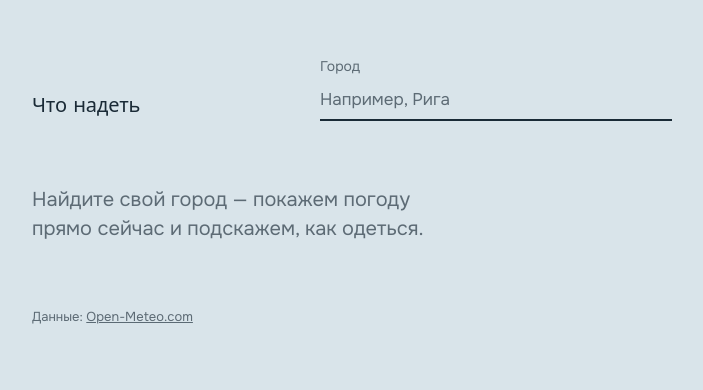
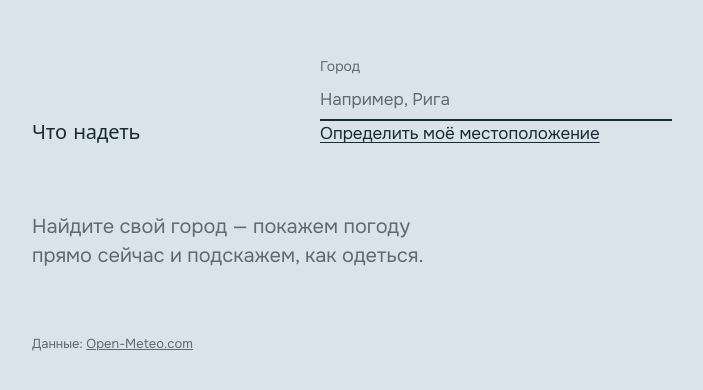
Before and after one commit to El1teX/weather-wear, a React (Vite) app: page / in a window 1280 px wide. Shown: the top 390 px of the page, without its empty margins (288-991 px from the left). Built offline with nearby package versions, Linux system fonts and the light colour scheme; a web font is replaced by a local one.

Commit message:
feat: блок пожелания на день и кнопка «Определить моё местоположение»

```diff
--- a/src/components/CitySearch.jsx
+++ b/src/components/CitySearch.jsx
@@ -1,5 +1,5 @@
 import { useEffect, useId, useRef, useState } from 'react';
-import { searchCities } from '../api/weather';
+import { reverseGeocode, searchCities } from '../api/weather';
 
 const DEBOUNCE_MS = 350;
 
@@ -15,8 +15,10 @@ export default function CitySearch({ onSelect }) {
   const [open, setOpen] = useState(false);
   const [active, setActive] = useState(-1);
   const [status, setStatus] = useState('idle'); // idle | loading | empty | error
+  const [geo, setGeo] = useState({ status: 'idle', message: '' }); // idle | locating | error
   const listId = useId();
   const wrapRef = useRef(null);
+  const geoSupported = typeof navigator !== 'undefined' && 'geolocation' in navigator;
 
   useEffect(() => {
     const q = query.trim();
@@ -57,6 +59,28 @@ export default function CitySearch({ onSelect }) {
     setQuery('');
     setResults([]);
     setOpen(false);
+  }
+
+  function locate() {
+    setGeo({ status: 'locating', message: '' });
+    navigator.geolocation.getCurrentPosition(
+      async ({ coords }) => {
+        const city = await reverseGeocode({
+          latitude: coords.latitude,
+          longitude: coords.longitude,
+        });
+        setGeo({ status: 'idle', message: '' });
+        choose(city);
+      },
+      (err) => {
+        const message =
+          err.code === err.PERMISSION_DENIED
+            ? 'Доступ к местоположению запрещён. Разрешите его в настройках браузера или найдите город вручную.'
+            : 'Не удалось определить местоположение. Найдите город вручную.';
+        setGeo({ status: 'error', message });
+      },
+      { timeout: 10000, maximumAge: 10 * 60 * 1000 }
+    );
   }
 
   function onKeyDown(e) {
@@ -103,6 +127,19 @@ export default function CitySearch({ onSelect }) {
           Поиск недоступен. Проверьте подключение к интернету.
         </span>
       )}
+      {geoSupported && (
+        <button
+          type="button"
+          className="link-btn search__geo"
+          onClick={locate}
+          disabled={geo.status === 'locating'}
+        >
+          {geo.status === 'locating' ? 'Определяем местоположение…' : 'Определить моё местоположение'}
+        </button>
+      )}
+      {geo.status === 'error' && (
+        <span className="search__hint search__hint--error" role="alert">{geo.message}</span>
+      )}
       {showList && (
         <ul className="search__list" id={listId} role="listbox">
           {status === 'empty' && (
```
Also changed, not shown: src/components/DayWish.jsx (added, +14 -0 lines).
